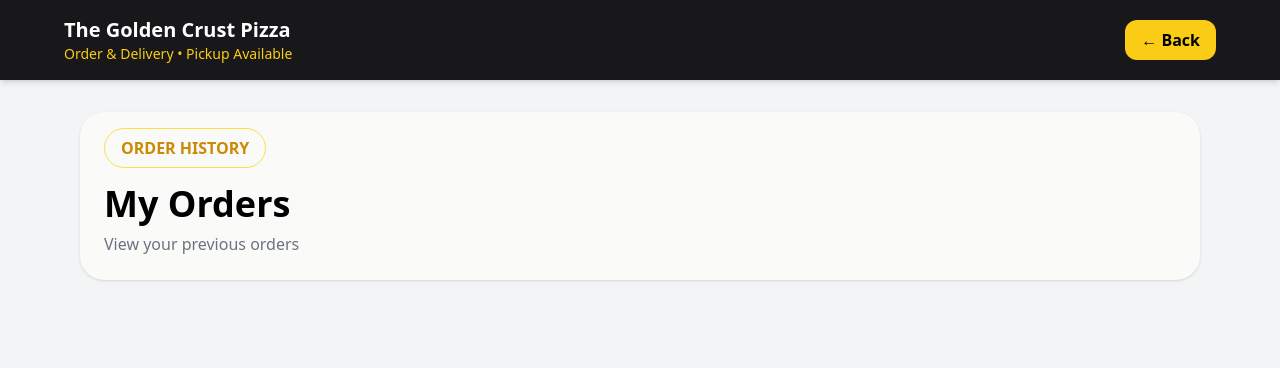
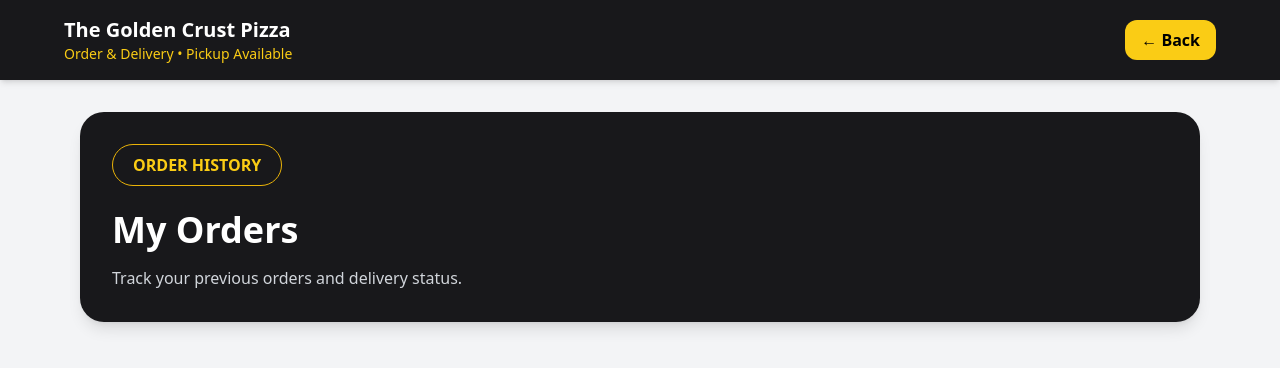
Before and after one commit to Emac56/pizza-website-ecommerce-project, a website: page frontend/order-history.html in a window 1280 px wide. Drawn offline with nearby package versions, Linux system fonts and the light colour scheme.

Commit message:
update order-history.js

```diff
--- a/frontend/js/order-history.js
+++ b/frontend/js/order-history.js
@@ -6,48 +6,79 @@ function getStatusBadge(status) {
 
     case "Pending":
       return `
-        <span class="bg-yellow-100 text-yellow-700 px-3 py-1 rounded-full">
+        <span
+          class="bg-yellow-100
+                 text-yellow-700
+                 px-3 py-1
+                 rounded-full"
+        >
           Pending
         </span>
       `;
 
     case "Preparing":
       return `
-        <span class="bg-orange-100 text-orange-700 px-3 py-1 rounded-full">
+        <span
+          class="bg-orange-100
+                 text-orange-700
+                 px-3 py-1
+                 rounded-full"
+        >
           Preparing
         </span>
       `;
 
     case "Out for Delivery":
       return `
-        <span class="bg-blue-100 text-blue-700 px-3 py-1 rounded-full">
+        <span
+          class="bg-blue-100
+                 text-blue-700
+                 px-3 py-1
+                 rounded-full"
+        >
           Out for Delivery
         </span>
       `;
 
     case "Delivered":
       return `
-        <span class="bg-green-100 text-green-700 px-3 py-1 rounded-full">
+        <span
+          class="bg-green-100
+                 text-green-700
+                 px-3 py-1
+                 rounded-full"
+        >
           Delivered
         </span>
       `;
 
     case "Cancelled":
       return `
-        <span class="bg-red-100 text-red-700 px-3 py-1 rounded-full">
+        <span
+          class="bg-red-100
+                 text-red-700
+                 px-3 py-1
+                 rounded-full"
+        >
           Cancelled
         </span>
       `;
 
     default:
       return `
-        <span class="bg-gray-100 text-gray-700 px-3 py-1 rounded-full">
+        <span
+          class="bg-gray-100
+                 text-gray-700
+                 px-3 py-1
+                 rounded-full"
+        >
           Status Unavailable
         </span>
       `;
   }
 
 }
+
 
 async function loadOrders() {
 
@@ -88,6 +119,8 @@ async function loadOrders() {
   let total = 0;
   let itemsHtml = "";
 
+
+
   for (const item of items) {
 
     total +=
@@ -99,13 +132,18 @@ async function loadOrders() {
         ${item.name} × ${item.quantity}
       </p>
     `;
+
   }
 
   ordersContainer.innerHTML += `
   <a
     href="order-details.html?id=${order.id}"
-          class="block bg-white rounded-3xl p-6 shadow mb-6"
+    class="block bg-white rounded-3xl p-6 shadow"
   >
+
+      <div class="flex justify-between items-center">
+
+        <div>
 
           <h2 class="text-xl font-bold">
             Order #${order.id}
@@ -117,7 +155,9 @@ async function loadOrders() {
             ).toLocaleDateString()}
           </p>
 
-          <div class="flex gap-2 mt-3">
+        </a>
+
+<div class="flex gap-2">
 
   ${getStatusBadge(order.status)}
 
@@ -132,24 +172,19 @@ async function loadOrders() {
 
 </div>
 
-          <div class="mt-4 space-y-2">
-
-            ${itemsHtml}
-
       </div>
 
-          <div
-            class="mt-4
-                   pt-4
-                   border-t
-                   font-bold
-                   text-lg"
-          >
+      <div class="mt-4 space-y-2">
+        ${itemsHtml}
+      </div>
+
+      <div class="mt-4 pt-4 border-t font-bold text-lg">
         Total: ₱${total}
       </div>
 
-        </a>
+    </div>
   `;
+
 }
 
 } catch (error) {
--- a/frontend/order-history.html
+++ b/frontend/order-history.html
@@ -10,15 +10,11 @@
     class="max-w-6xl mx-auto flex items-center justify-between"
   ><div>
 
-  <h1
-    class="text-xl font-bold"
-  >
+  <h1 class="text-xl font-bold">
     The Golden Crust Pizza
   </h1>
 
-  <p
-    class="text-yellow-400 text-sm"
-  >
+  <p class="text-yellow-400 text-sm">
     Order & Delivery • Pickup Available
   </p>
 
@@ -31,22 +27,38 @@
   ← Back
 </a>
 
-  </div></header><main class="max-w-6xl mx-auto px-4 py-8">  <div class="bg-stone-50 rounded-3xl p-6 shadow"><span
-  class="border border-yellow-300 rounded-full px-4 py-2 text-yellow-600 font-semibold"
+  </div></header><main class="max-w-6xl mx-auto px-4 py-8">  <div
+    class="bg-zinc-900
+           rounded-3xl
+           p-8
+           text-white
+           shadow-lg"
+  ><div
+  class="inline-block
+         border
+         border-yellow-500
+         rounded-full
+         px-5
+         py-2
+         text-yellow-400
+         font-semibold"
 >
   ORDER HISTORY
-</span>
+</div>
 
 <h1
-  class="text-4xl font-bold mt-6"
+  class="text-4xl
+         font-bold
+         mt-6"
 >
   My Orders
 </h1>
 
 <p
-  class="text-gray-500 mt-2"
+  class="text-gray-300
+         mt-4"
 >
-  View your previous orders
+  Track your previous orders and delivery status.
 </p>
 
   </div>  <div
```
Lines whose indentation alone changed are shown as unchanged.
